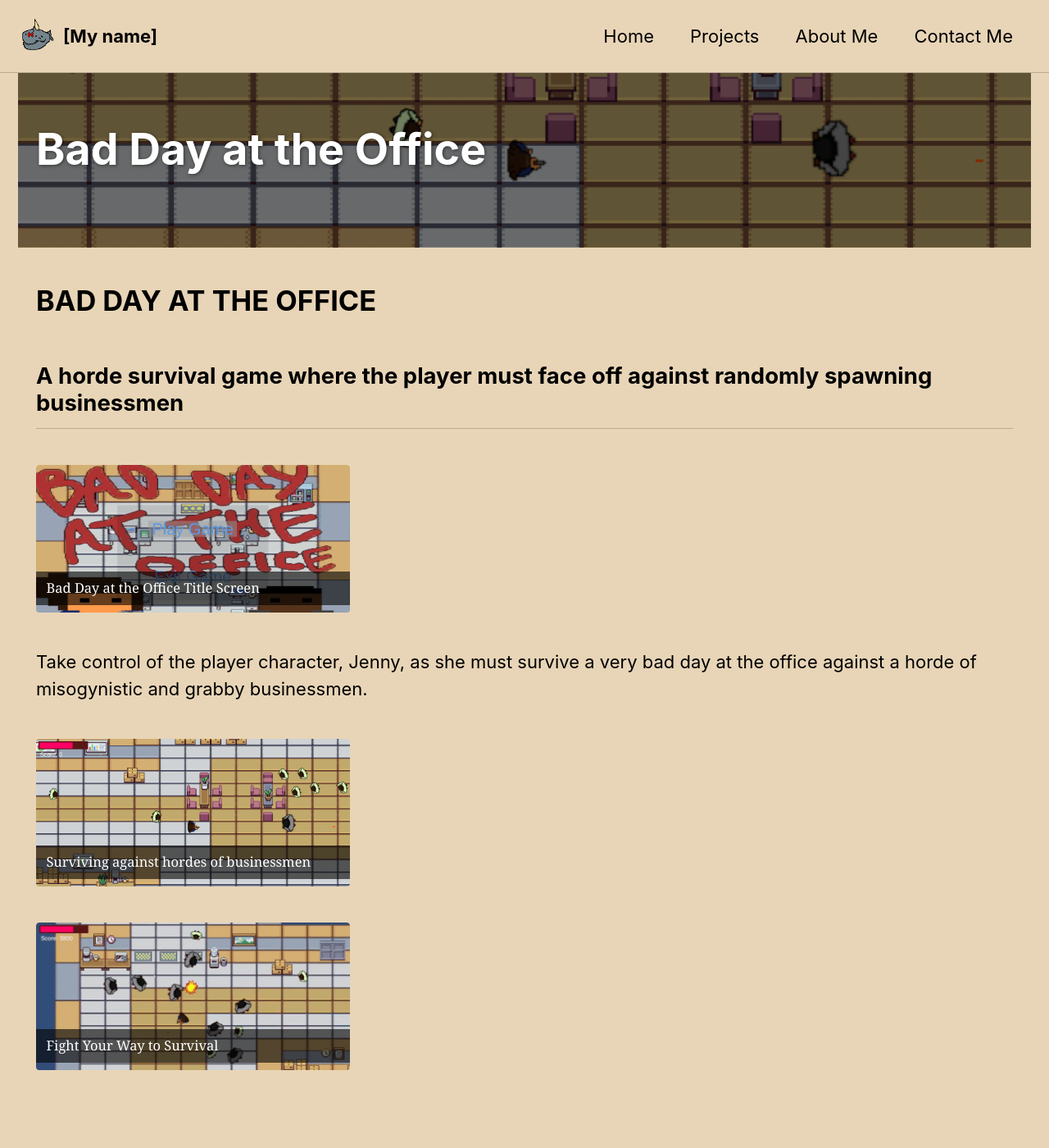
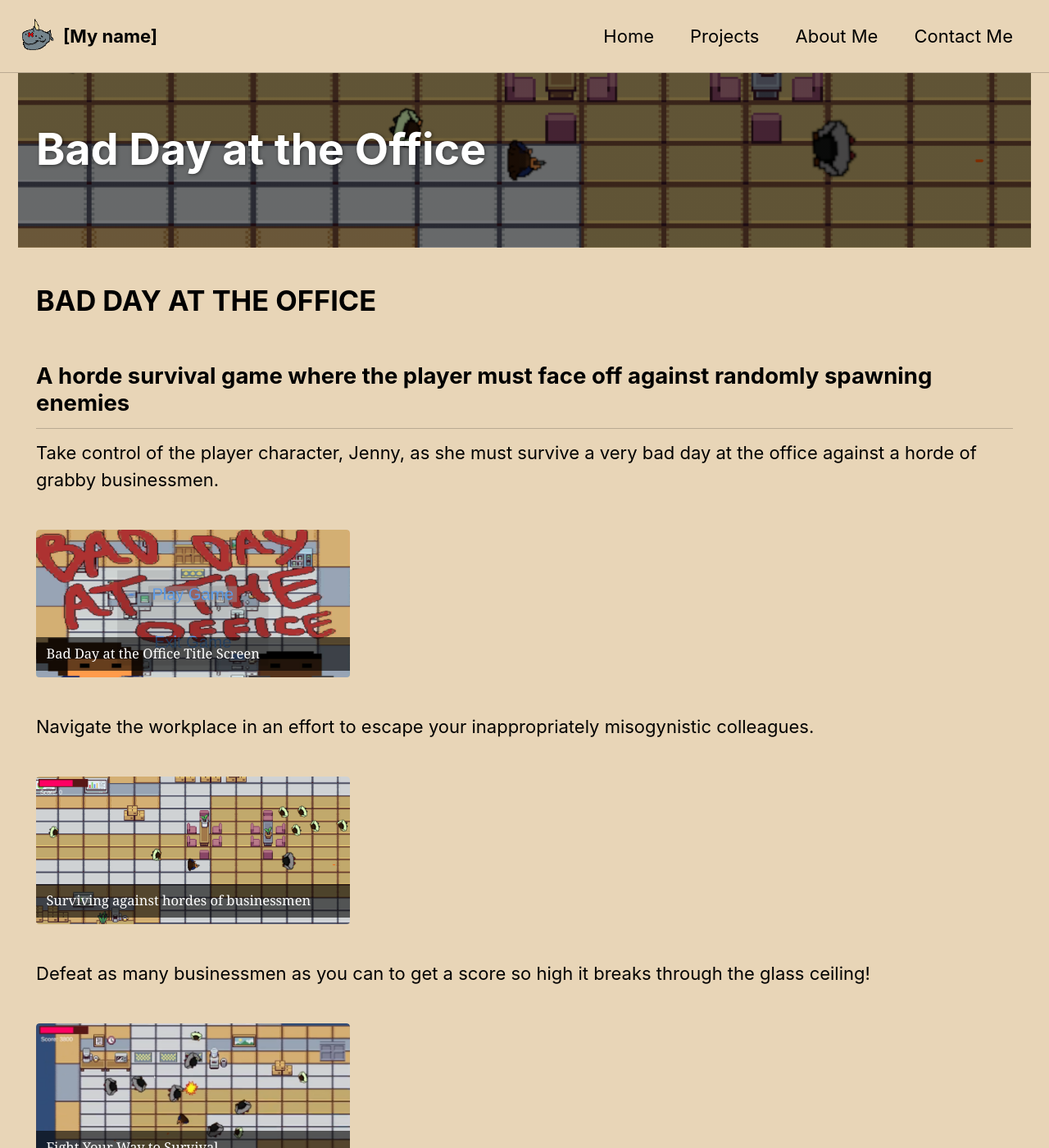
Before and after one commit to Orange-Piccolo/Orange-Piccolo.github.io, a Jekyll site: the page built from _pages/bad-day-at-the-office.md, in a window 1280 px wide and 1400 px high. Shown: the whole window at 82% size. Built offline with Jekyll 4.4.1, drawn with Linux system fonts in a browser that asks for light colours; some of the changed text lies outside the part shown.

Commit message:
Revise game description for sensitivity and clarity
Updated game description to remove misogynistic language and improve clarity.

```diff
--- a/_pages/bad-day-at-the-office.md
+++ b/_pages/bad-day-at-the-office.md
@@ -32,12 +32,18 @@ gallery_combat2:
     caption: "Fight Your Way to Survival"
 ---
 # **BAD DAY AT THE OFFICE**
-## A horde survival game where the player must face off against randomly spawning businessmen
+## A horde survival game where the player must face off against randomly spawning enemies
+
+Take control of the player character, Jenny, as she must survive a very bad day at the office against a horde of grabby businessmen.
 
 {% include gallery id="gallery_title" layout="third" thumb_height="180px" %}
 
-Take control of the player character, Jenny, as she must survive a very bad day at the office against a horde of misogynistic and grabby businessmen.
+Navigate the workplace in an effort to escape your inappropriately misogynistic colleagues.
 
 {% include gallery id="gallery_combat1" layout="third" thumb_height="180px" %}
 
+Defeat as many businessmen as you can to get a score so high it breaks through the glass ceiling!
+
 {% include gallery id="gallery_combat2" layout="third" thumb_height="180px" %}
+
+Defeated enemies can drop Coffee Mugs, allowing Jenny to increase her health and fight harder to win!
```
